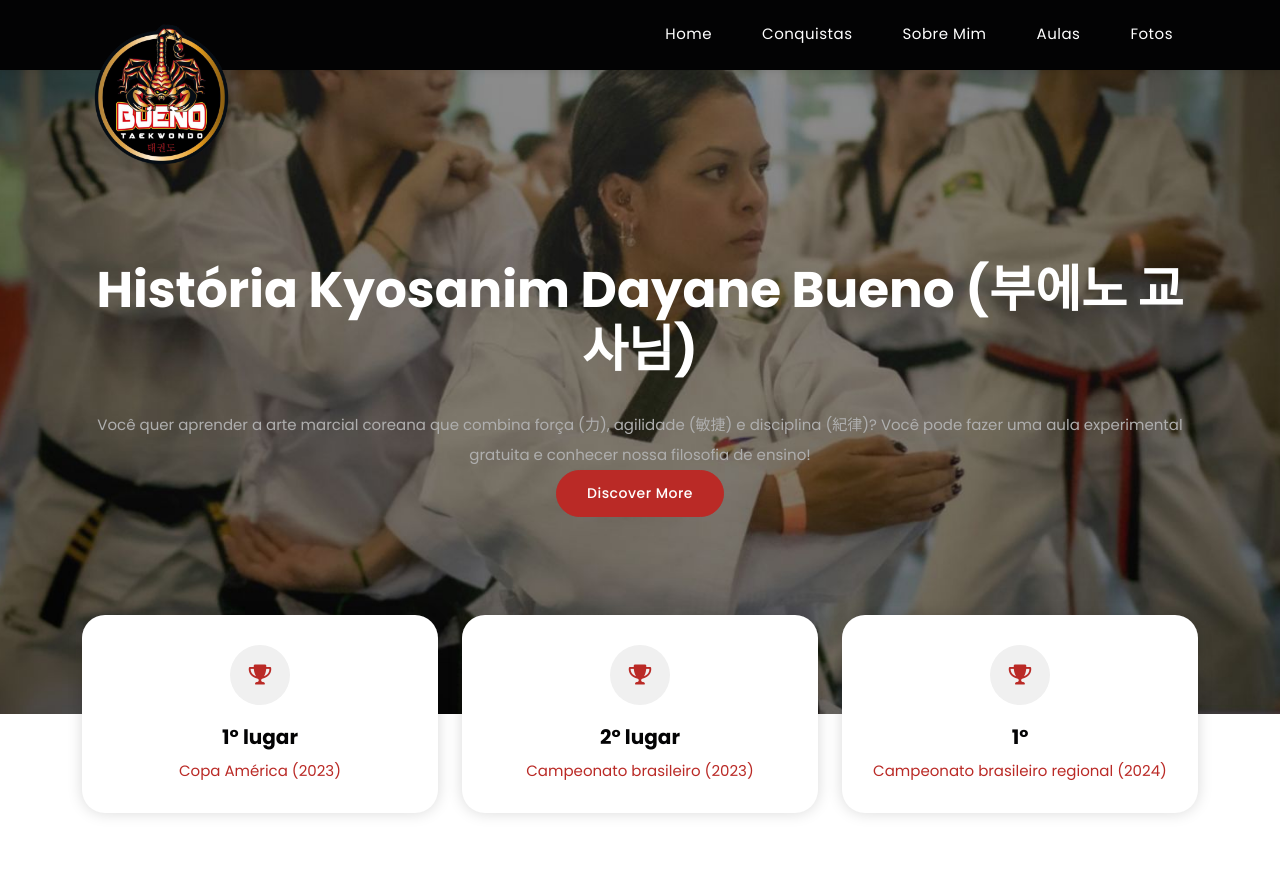
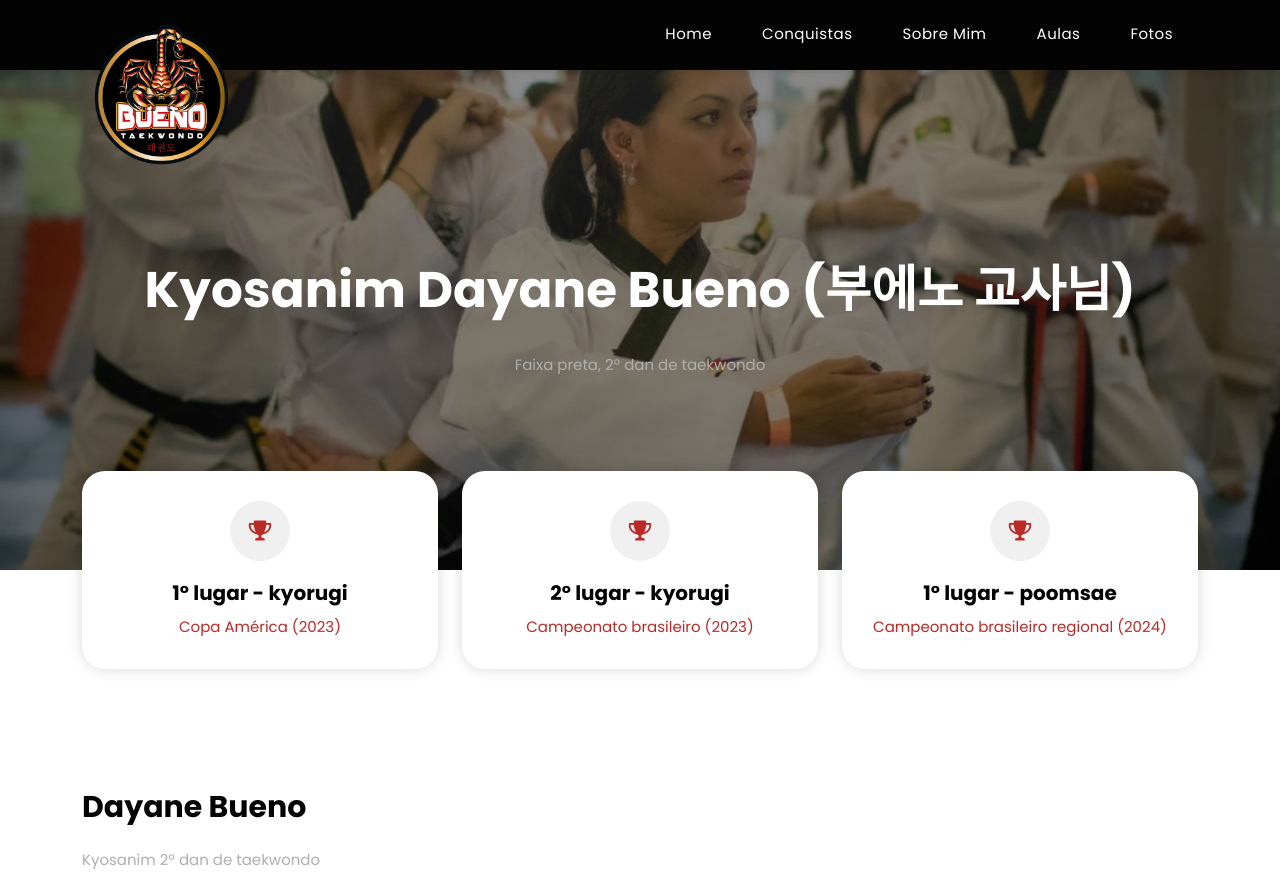
Before and after one commit to lbresteves/bueno-taekwondo-website, a plain HTML site: page aboutme.html in a window 1280 px wide. Shown: the top 878 px of the page. Drawn offline with nearby package versions, Linux system fonts and the light colour scheme.

Commit message:
04- ajustes

```diff
--- a/aboutme.html
+++ b/aboutme.html
@@ -52,9 +52,8 @@ https://templatemo.com/tm-580-woox-travel
     <div class="container">
       <div class="row">
         <div class="col-lg-12">
-          <h2>História Kyosanim Dayane Bueno (부에노 교사님)</h2>
-          <p>Você quer aprender a arte marcial coreana que combina força (力), agilidade (敏捷) e disciplina (紀律)? Você pode fazer uma aula experimental gratuita e conhecer nossa filosofia de ensino! </p>
-          <div class="main-button"><a href="about.html">Discover More</a></div>
+          <h2>Kyosanim Dayane Bueno (부에노 교사님)</h2>
+          <p>Faixa preta, 2º dan de taekwondo </p>
         </div>
       </div>
     </div>
@@ -66,21 +65,21 @@ https://templatemo.com/tm-580-woox-travel
         <div class="col-lg-4 col-sm-6">
           <div class="info-item">
             <i class="fa fa-trophy"></i>
-            <h4>1º lugar</h4>
+            <h4>1º lugar - kyorugi</h4>
             <a href="#">Copa América (2023)</a>
           </div>
         </div>
         <div class="col-lg-4 col-sm-6">
           <div class="info-item">
             <i class="fa fa-trophy"></i>
-            <h4>2º lugar</h4>
+            <h4>2º lugar - kyorugi</h4>
             <a href="#">Campeonato brasileiro (2023)</a>
           </div>
         </div>
         <div class="col-lg-4 col-sm-6">
           <div class="info-item">
             <i class="fa fa-trophy"></i>
-            <h4>1º</h4>
+            <h4>1º lugar - poomsae</h4>
             <a href="#">Campeonato brasileiro regional (2024)</a>
           </div>
         </div>
```
Also changed, not shown: dev_page.html (+5 -4 lines).
